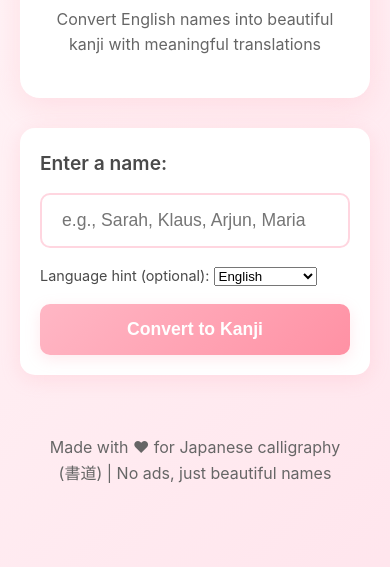
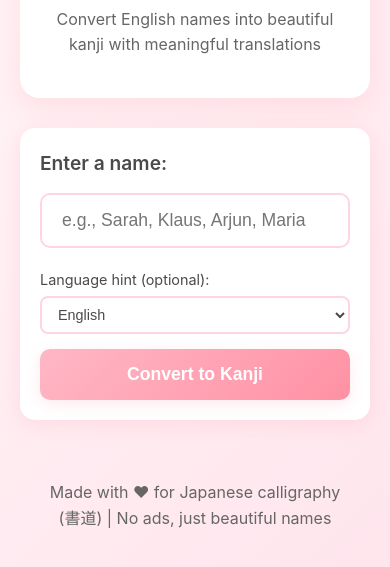
Before and after one commit to chaserml/japanese-name-generator, a plain HTML site: page index.html in a window 390 px wide. Shown: the part 181-748 px from the top of the page. Drawn offline with Linux system fonts and the light colour scheme; a script that the page names is missing.

Commit message:
Add language selector styles to styles.css
Added styles for language selector and dropdown, including hover and focus states, along with mobile adjustments.

```diff
--- a/styles.css
+++ b/styles.css
@@ -438,3 +438,44 @@ footer {
         letter-spacing: 3px;
     }
 }
+/* Language Selector Styles - Add to existing styles.css */
+
+.language-selector {
+    display: flex;
+    flex-direction: column;
+    gap: 5px;
+    margin-top: 5px;
+}
+
+.language-dropdown {
+    padding: 10px 15px;
+    font-size: 1rem;
+    border: 2px solid var(--sakura-light);
+    border-radius: 8px;
+    background: white;
+    color: var(--text-dark);
+    cursor: pointer;
+    outline: none;
+    transition: all 0.3s ease;
+}
+
+.language-dropdown:hover {
+    border-color: var(--sakura-pink);
+}
+
+.language-dropdown:focus {
+    border-color: var(--sakura-pink);
+    box-shadow: 0 0 0 3px rgba(255, 183, 197, 0.2);
+}
+
+/* Mobile adjustments */
+@media (max-width: 768px) {
+    .language-selector {
+        font-size: 0.85rem;
+    }
+
+    .language-dropdown {
+        padding: 8px 12px;
+        font-size: 0.9rem;
+    }
+}
```
